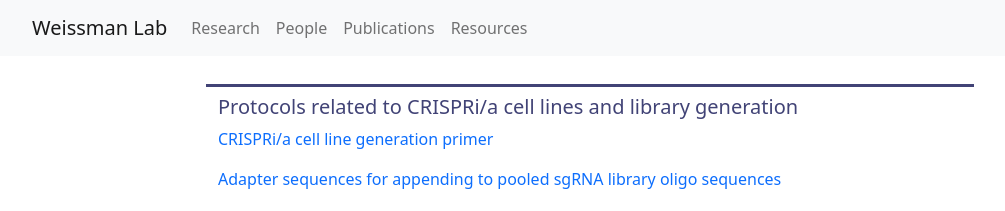
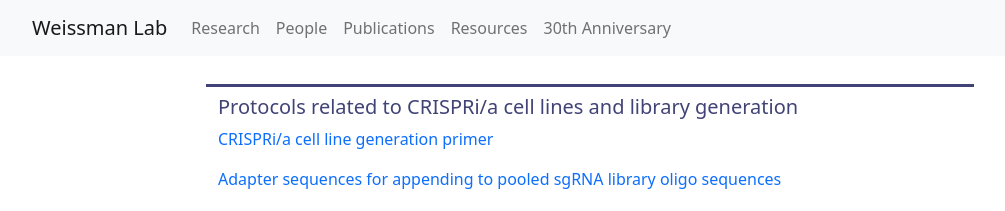
Before and after one commit to whitehead/weissmanlab, a Jekyll site: the page built from _pages/crispr.html, in a window 1280 px wide. Shown: the top 211 px of the page, without its empty margins (50-1055 px from the left). Built offline with Jekyll 4.4.1, drawn with Linux system fonts in a browser that asks for light colours.

Commit message:
Add 30th anniversary site as submodule and nav tab
- Added weissman-lab-30 as a git submodule at 30th/
- Added "30th Anniversary" nav tab in default layout linking to /30th/

Co-Authored-By: Claude Sonnet 4.6 <noreply@anthropic.com>

```diff
--- a/_layouts/default.html
+++ b/_layouts/default.html
@@ -58,6 +58,9 @@ layout: compress
               <li class="nav-item">
                 <a class="nav-link" href="{{ site.baseurl }}/resources">Resources</a>
               </li>
+              <li class="nav-item">
+                <a class="nav-link" href="{{ site.baseurl }}/30th/">30th Anniversary</a>
+              </li>
             </ul>
           </div>
         </div>
```
Also changed, not shown: .gitmodules (added).
